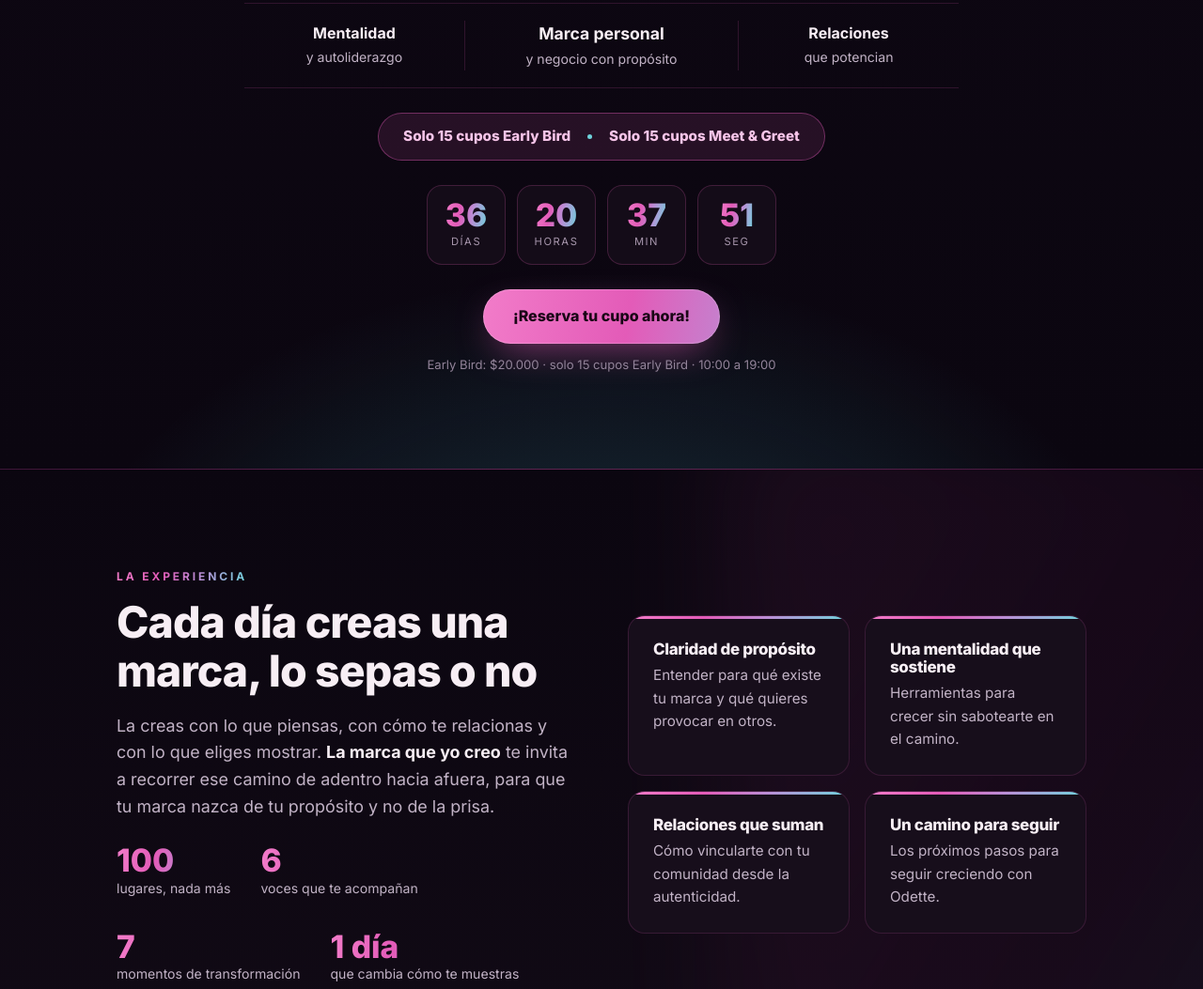
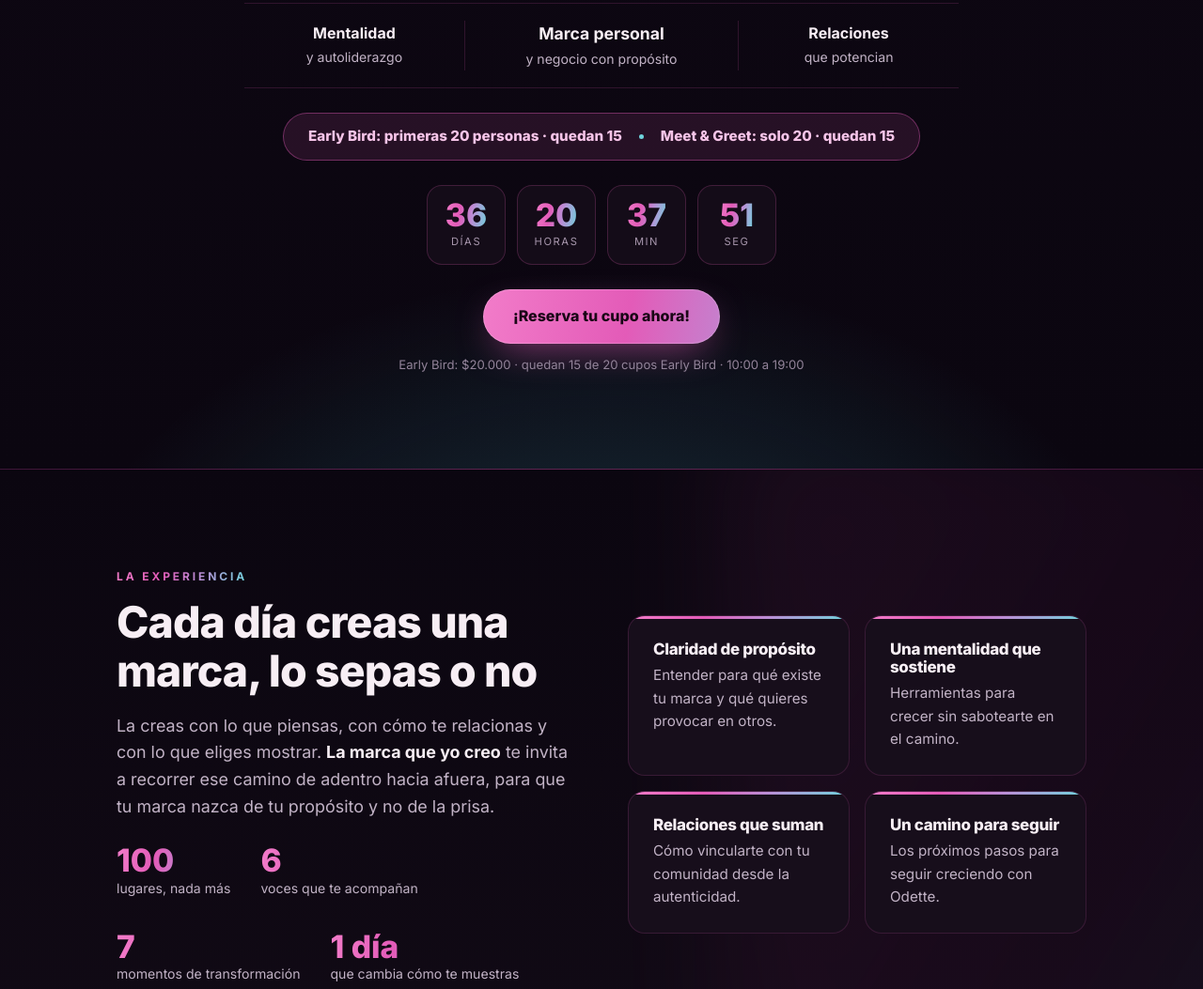
Before and after one commit to orquideadigitalcl-blip/LaMarcaQueYoCreo, a plain HTML site: page index.html in a window 1280 px wide. Shown: the part 873-1926 px from the top of the page at 94% size. Drawn offline with Linux system fonts and the light colour scheme; a web font is replaced by a local one.

Commit message:
Add files via upload

```diff
--- a/index.html
+++ b/index.html
@@ -294,7 +294,7 @@
     <h1 class="rv flyer"><span class="h-small">De una</span> <span class="h-idea">Idea</span> <span class="h-small">a una</span> <span class="h-real gt">Marca Real</span></h1>
     <p class="lead flyer-sub rv">Transforma tu mentalidad, tus relaciones y tus ideas en resultados reales.</p>
     <div class="pillars-hero rv"><div><b>Mentalidad</b><span>y autoliderazgo</span></div><div class="mid"><b>Marca personal</b><span>y negocio con propósito</span></div><div><b>Relaciones</b><span>que potencian</span></div></div>
-    <div class="scarcity rv"><b>Solo <span data-f="cupos-early"></span> cupos Early Bird</b><i></i><b>Solo <span data-f="cupos-mg"></span> cupos Meet &amp; Greet</b></div>
+    <div class="scarcity rv"><b>Early Bird: primeras 20 personas · quedan <span data-f="cupos-early"></span></b><i></i><b>Meet &amp; Greet: solo 20 · quedan <span data-f="cupos-mg"></span></b></div>
     <div class="countdown rv" aria-label="Cuenta regresiva para el evento">
       <div class="cd"><b class="gt" id="cd-d">--</b><span>días</span></div>
       <div class="cd"><b class="gt" id="cd-h">--</b><span>horas</span></div>
@@ -433,7 +433,7 @@
     <h2 class="title">Elige tu entrada</h2>
     <p class="lead">Mientras antes reserves, mejor precio. Cada etapa se cierra cuando se agotan sus cupos o termina su plazo.</p>
     <div class="stages" id="stages"></div>
-    <div class="strip" id="early-strip">Precio <b>Early Bird</b> solo para las primeras 15 personas · <b>quedan <span data-f="cupos-early"></span></b></div>
+    <div class="strip" id="early-strip">Precio <b>Early Bird</b> solo para las primeras 20 personas · <b>quedan <span data-f="cupos-early"></span></b></div>
   </div>
   <div class="wrap">
     <div class="tickets">
@@ -457,7 +457,7 @@
         <a href="#registro" class="btn ghost full" data-pick="base">Comprar entrada</a>
       </div>
       <div class="tk mg rv">
-        <span class="tag">Solo <span data-f="cupos-mg"></span> cupos</span>
+        <span class="tag">Solo 20 · quedan <span data-f="cupos-mg"></span></span>
         <span class="pv up">Upgrade</span>
         <h3>Entrada + Meet &amp; Greet</h3>
         <div class="price gt"><span data-f="precio-mg"></span> <small>CLP</small></div>
@@ -472,7 +472,7 @@
         <a href="#registro" class="btn full" data-pick="mg">Comprar con Meet &amp; Greet</a>
       </div>
     </div>
-    <p class="note center" style="margin-top:22px">*Aforo total: 100 personas. El Meet &amp; Greet tiene solo <span data-f="cupos-mg"></span> cupos. Lo tachado en la Entrada es lo que suma el upgrade.</p>
+    <p class="note center" style="margin-top:22px">*Aforo total: 100 personas. El Meet &amp; Greet tiene solo 20 cupos y quedan <span data-f="cupos-mg"></span>. Lo tachado en la Entrada es lo que suma el upgrade.</p>
   </div>
 </section>
 
@@ -491,7 +491,7 @@
       <div class="reg-label">Elige tu entrada</div>
       <div class="opts">
         <button type="button" class="opt" data-pick="base" aria-pressed="true"><b>Entrada</b><span><span data-f="etapa"></span> · <span data-f="precio"></span></span></button>
-        <button type="button" class="opt" data-pick="mg" aria-pressed="false"><b>Entrada + Meet &amp; Greet</b><span><span data-f="precio-mg"></span> · solo <span data-f="cupos-mg"></span> cupos</span></button>
+        <button type="button" class="opt" data-pick="mg" aria-pressed="false"><b>Entrada + Meet &amp; Greet</b><span><span data-f="precio-mg"></span> · solo 20 · quedan <span data-f="cupos-mg"></span></span></button>
       </div>
       <form id="reg-form" class="reg-form" novalidate>
         <div class="step first">
@@ -569,8 +569,8 @@
       <details open><summary>¿Dónde es el evento? <span class="plus gt">+</span></summary><p>En MR Hotel, Providencia, Santiago. Hay estacionamiento disponible a $10.000 por el día completo. Te enviaremos la dirección exacta y cómo llegar junto con tu confirmación.</p></details>
       <details><summary>¿A qué hora empieza y termina? <span class="plus gt">+</span></summary><p>La jornada es el sábado 12 de diciembre, de 10:00 a 19:00. Si sumas el Meet &amp; Greet, te quedas entre 45 y 60 minutos más con Odette después del cierre.</p></details>
       <details><summary>¿Qué incluye mi entrada? <span class="plus gt">+</span></summary><p>Charlas, dinámicas, materiales y una experiencia inolvidable: las charlas de Ghadi, Flavyeanne y Odette, la mesa redonda con Kervy y Liss, el video especial de Wilker Smith y la dinámica de alto impacto del cierre.</p></details>
-      <details><summary>¿Qué es el Meet &amp; Greet? <span class="plus gt">+</span></summary><p>Un encuentro en grupo pequeño con Odette después del cierre: ronda de preguntas, foto y un detalle de su marca. Son solo 15 cupos y se agrega por $15.000 al comprar tu entrada.</p></details>
-      <details><summary>¿Cómo funcionan las etapas de precio? <span class="plus gt">+</span></summary><p>Early Bird tiene solo 15 cupos. Luego se abre la Preventa por tiempo limitado y después la Venta general, hasta completar las 100 personas.</p></details>
+      <details><summary>¿Qué es el Meet &amp; Greet? <span class="plus gt">+</span></summary><p>Un encuentro en grupo pequeño con Odette después del cierre: ronda de preguntas, foto y un detalle de su marca. Son solo 20 cupos (hoy quedan 15) y se agrega por $15.000 al comprar tu entrada.</p></details>
+      <details><summary>¿Cómo funcionan las etapas de precio? <span class="plus gt">+</span></summary><p>Early Bird es solo para las primeras 20 personas (hoy quedan 15). Luego se abre la Preventa por tiempo limitado y después la Venta general, hasta completar las 100 personas.</p></details>
       <details><summary>¿Necesito tener una marca o empresa formal? <span class="plus gt">+</span></summary><p>No. Este día es para cualquier persona que quiera entender y fortalecer la marca que está creando, ya sea un emprendimiento, un proyecto o su marca personal.</p></details>
       <details><summary>¿Cómo recibo mi entrada y qué pasa si no puedo asistir? <span class="plus gt">+</span></summary><p>Al completar tu compra recibirás la confirmación por correo. [Política de cambios, transferencias y devoluciones].</p></details>
     </div>
@@ -614,18 +614,18 @@
 var CONFIG = {
   escenario: 1,                 // 1 = 20.000 / 25.000 / 35.000   ·   2 = 25.000 / 30.000 / 40.000
   etapa: 'Early Bird',          // 'Early Bird'  ·  'Preventa'  ·  'Venta general'
-  cuposEarlyQuedan: 15,         // baja este número a medida que se venden (de 15)
-  cuposMeetGreet: 15,           // cupos de Meet & Greet que quedan (de 15)
+  cuposEarlyQuedan: 15,         // baja este número a medida que se venden (de 20)
+  cuposMeetGreet: 15,           // cupos de Meet & Greet que quedan (de 20)
   urlAppsScript: 'https://script.google.com/macros/s/AKfycbxyWS-MFQR6jiU7kl-_2igI_yNuvd0aKgm8qaU4cYoNMfvlDc3Ovw0FUcI0B6RWjW098w/exec',            // pega aquí la URL de tu Apps Script (termina en /exec)
 
   // Links de Mercado Pago por etapa (la página usa solo los de la etapa activa)
   linksEntrada: {
-    'Early Bird':    'https://mpago.la/1cYDffS',   // $20.000
+    'Early Bird':    'https://www.webpay.cl/form-pay/437769',   // $20.000
     'Preventa':      'https://mpago.li/1kpmCxg',   // $25.000
     'Venta general': ''                            // $35.000 — pendiente
   },
   linksMeetGreet: {
-    'Early Bird':    'https://mpago.li/2ux2d8V',   // $35.000 (20.000 + 15.000)
+    'Early Bird':    'https://www.webpay.cl/form-pay/437771',   // $35.000 (20.000 + 15.000)
     'Preventa':      '',                           // $40.000 — pendiente
     'Venta general': ''                            // $50.000 — pendiente
   }
@@ -647,7 +647,7 @@ var CONFIG = {
   setAll('precio-mg', fmt(precioMG));
   setAll('cupos-early', String(CONFIG.cuposEarlyQuedan));
   setAll('cupos-mg', String(CONFIG.cuposMeetGreet));
-  setAll('cupos-early-line', idx === 0 ? 'solo ' + CONFIG.cuposEarlyQuedan + ' cupos Early Bird' : 'solo 100 lugares');
+  setAll('cupos-early-line', idx === 0 ? 'quedan ' + CONFIG.cuposEarlyQuedan + ' de 20 cupos Early Bird' : 'solo 100 lugares');
   setAll('nota-precio', idx < 2 ? 'Precio ' + ETAPAS[idx] + ' · luego sube a ' + fmt(PRECIOS[idx+1]) : 'Precio final · hasta completar el aforo');
   document.getElementById('early-strip').hidden = idx !== 0;
 
```
